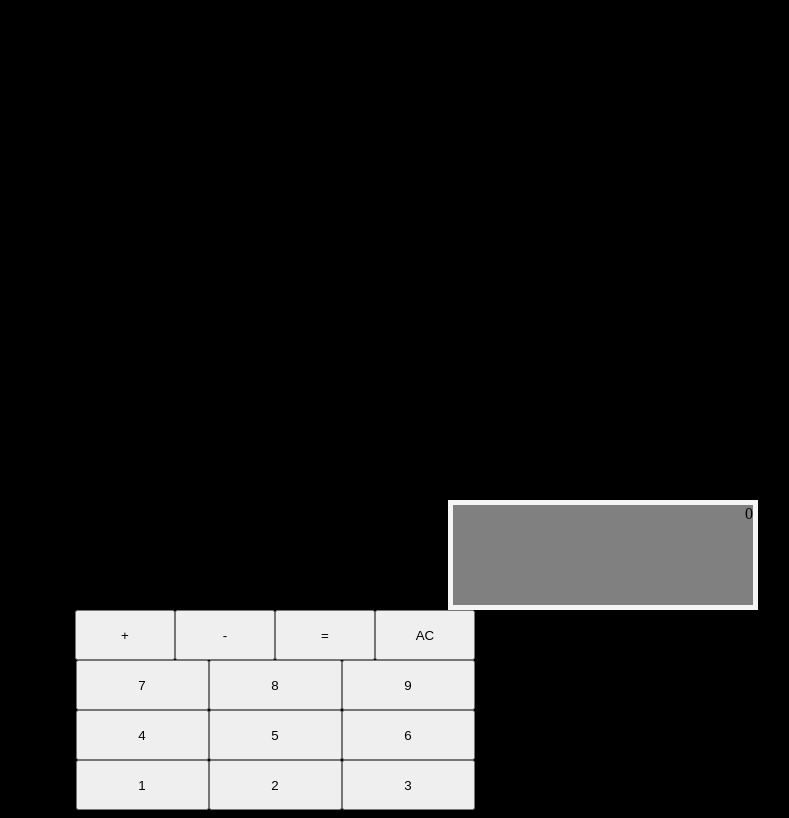
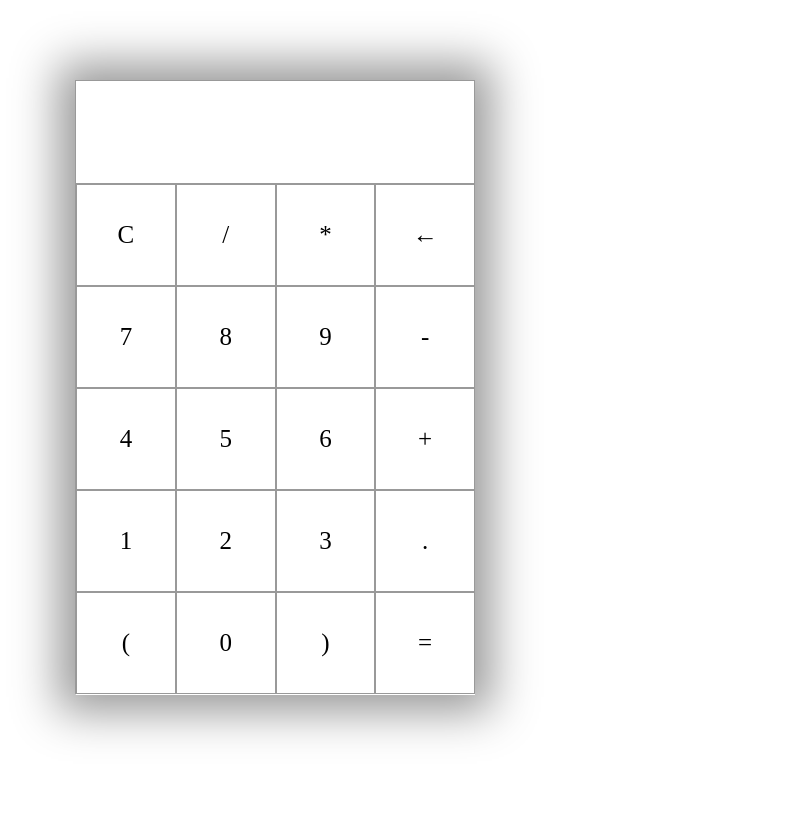
Before and after one commit to CHuston13/calc2.0, a plain HTML site: page index.html in a window 1280 px wide. Shown: the whole page, without its empty margins (365-1154 px from the left). Drawn offline with Linux system fonts and the light colour scheme.

Commit message:
index.html

```diff
--- a/index.html
+++ b/index.html
@@ -6,32 +6,39 @@
    <meta name="viewport" content="width=device-width, initial-scale=1.0">
    <title>Calculator</title>
    <link rel="stylesheet" href="style.css">
+   <section>
+     <div class="container">
+      <div id="display"></div>
+          <div class="buttons">
+            <div class="button">C</div>
+            <div class="button">/</div>
+            <div class="button">*</div>
+            <div class="button">&larr;</div>
+            <div class="button">7</div>
+            <div class="button">8</div>
+            <div class="button">9</div>
+            <div class="button">-</div>
+            <div class="button">4</div>
+            <div class="button">5</div>
+            <div class="button">6</div>
+            <div class="button">+</div>
+            <div class="button">1</div>
+            <div class="button">2</div>
+            <div class="button">3</div>
+            <div class="button">.</div>
+            <div class="button">(</div>
+            <div class="button">0</div>
+            <div class="button">)</div>
+            <div id="equal"class="button">=</div>
+          </div>
 
-</head>
-<body>
-    <script src="js.js"></script>
-
-  <div id="display">0</div>
-      <div id="calc-buttons">
-          <button id="calc" data-="plus" onclick="add()">+</button>
-          <button id="calc" data-="plus" onclick="subract()">-</button>
-          <button id="calc" data-="plus" >=</button>
-          <button id="calc" data-="plus" >AC</button>
 
 
 
     </div>
-  <div id="calcs">
-    <button id="calls" data-="seven" >7</button>
-          <button id="calls" data-="four">8</button>
-            <button id="calls" data-="one">9</button>
-  </diV>
-  <div id="calc2">
-    <button id="call2" data-="seven" >4</button>
-          <button id="call2" data-="four">5</button>
-            <button id="call2" data-="one">6</button>
-  </div>
-  <div id="calc3">
-    <button id="call3" data-="seven" >1</button>
-          <button id="call3" data-="four">2</button>
-            <button id="call3" data-="one">3</button>
+   </section>
+ </head>
+ <body>
+
+ </body>
+ </html>
--- a/js.js
+++ b/js.js
@@ -18,5 +18,5 @@ function divide (a,b){
     return a/b;
 }
 
-const display = document.getElementById("display");
-display.appendChild("calcs");
+const four = document.getElementsByClassName('four')
+four.value='4';
--- a/style.css
+++ b/style.css
@@ -1,75 +1,35 @@
-body{
-    background-color: black;
+.container{
+    max-width: 400px;
+    margin: 10vh auto 0 auto;
+    box-shadow: 0px 0px 43px 17px rgba(153,153,153, 1);
+}
+#display{
+    text-align: right;
+    height: 70px;
+    line-height: 70px;
+    padding: 16px 8px;
+    font-size: 25px;
+    border: 1px solid #999;
+
+}
+.buttons{
+    display: grid;
+    border-bottom: 1px solid white;
+    border-left: 1px solid #999;
+    grid-template-columns: 1fr 1fr 1fr 1fr;
 
 }
 
-#display{
-    background-color: grey;
-    text-align: end;
-    margin-top: 500px;
-    margin-left: 805px;
-
-    border: 5px solid whitesmoke;
-    width: 300px;
-    height: 100px;
+.buttons > div{
+    border-top: 1px solid #999;
+    border-right: 1px solid #999;
 
 }
 
-
-
-#calc-buttons{
-   display: flex;
-   justify-content: center;
-
-
-
+.button{
+    border: 0.5px solid #999;
+    line-height: 100px;
+    text-align: center;
+    font-size: 25px;
+    cursor: pointer;
 }
-#calc{
-    height: 50px;
-    width: 100px;
-
-}
-#calls{
-
-    height: 50px;
-    width: 133px;
-
-}
-#call2{
-
-    height: 50px;
-    width: 133px;
-
-}
-#call3{
-
-    height: 50px;
-    width: 133px;
-
-}
-
-
-#calcs{
-    display: flex;
-    text-align: center;
-    justify-content: center;
-
-}
-
-
- #calc2{
-
-     display: flex;
-     justify-content: center;
-
-
-
- }
-
-
-
-
- #calc3{
-     display: flex;
-     justify-content: center;
- }
```
Lines whose indentation alone changed are shown as unchanged.
